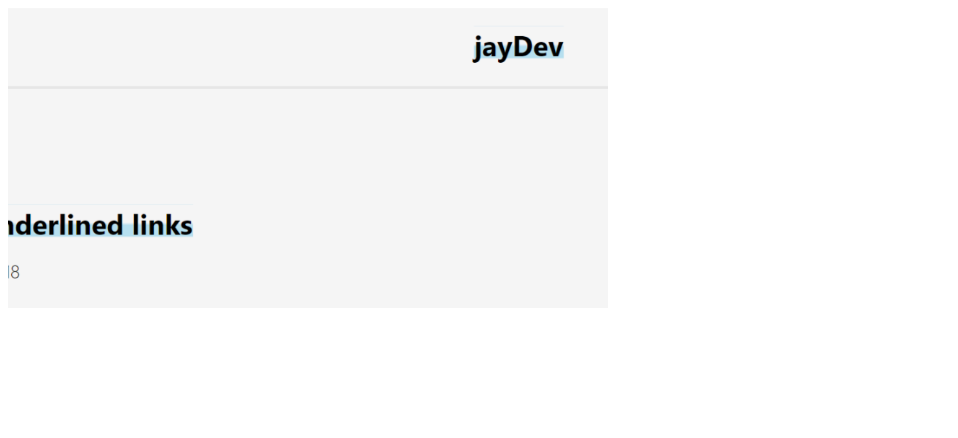
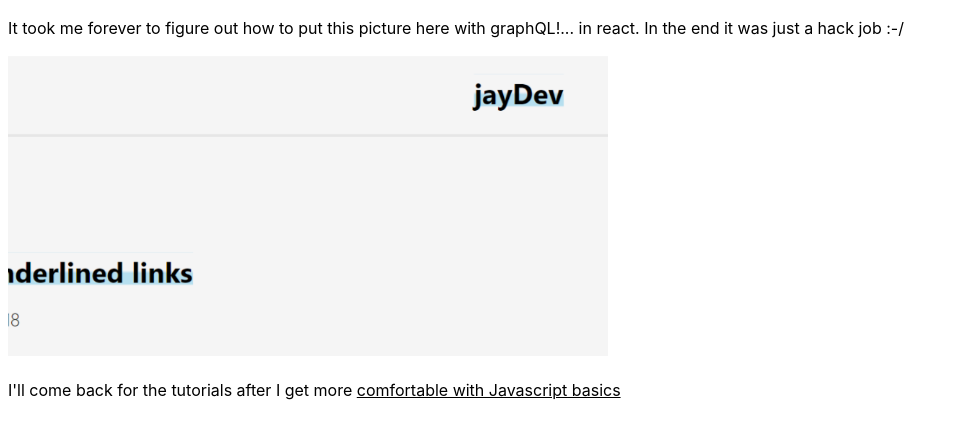
Before and after one commit to jayfiled/webSite, a Gatsby site: page /bluehyper in a window 1280 px wide. Shown: the whole page, without its empty margins (0-958 px from the left). Built offline with nearby package versions, Linux system fonts and the light colour scheme; Gatsby itself is replaced by a stand-in of ours.

Commit message:
tutorial tidy

```diff
--- a/src/pages/bluehyper.js
+++ b/src/pages/bluehyper.js
@@ -8,7 +8,9 @@ import '../styles/tutorials.css'
 
 export default ({ data }) => (
   <div>
+        <p>It took me forever to figure out how to put this picture here with graphQL!... in react. In the end it was just a hack job :-/ </p>
     <Img resolutions={data.file.childImageSharp.resolutions} />
+        <p>I'll come back for the tutorials after I get more <a href="/JSBasics">comfortable with Javascript basics</a></p>
   </div>
 );
 
```
